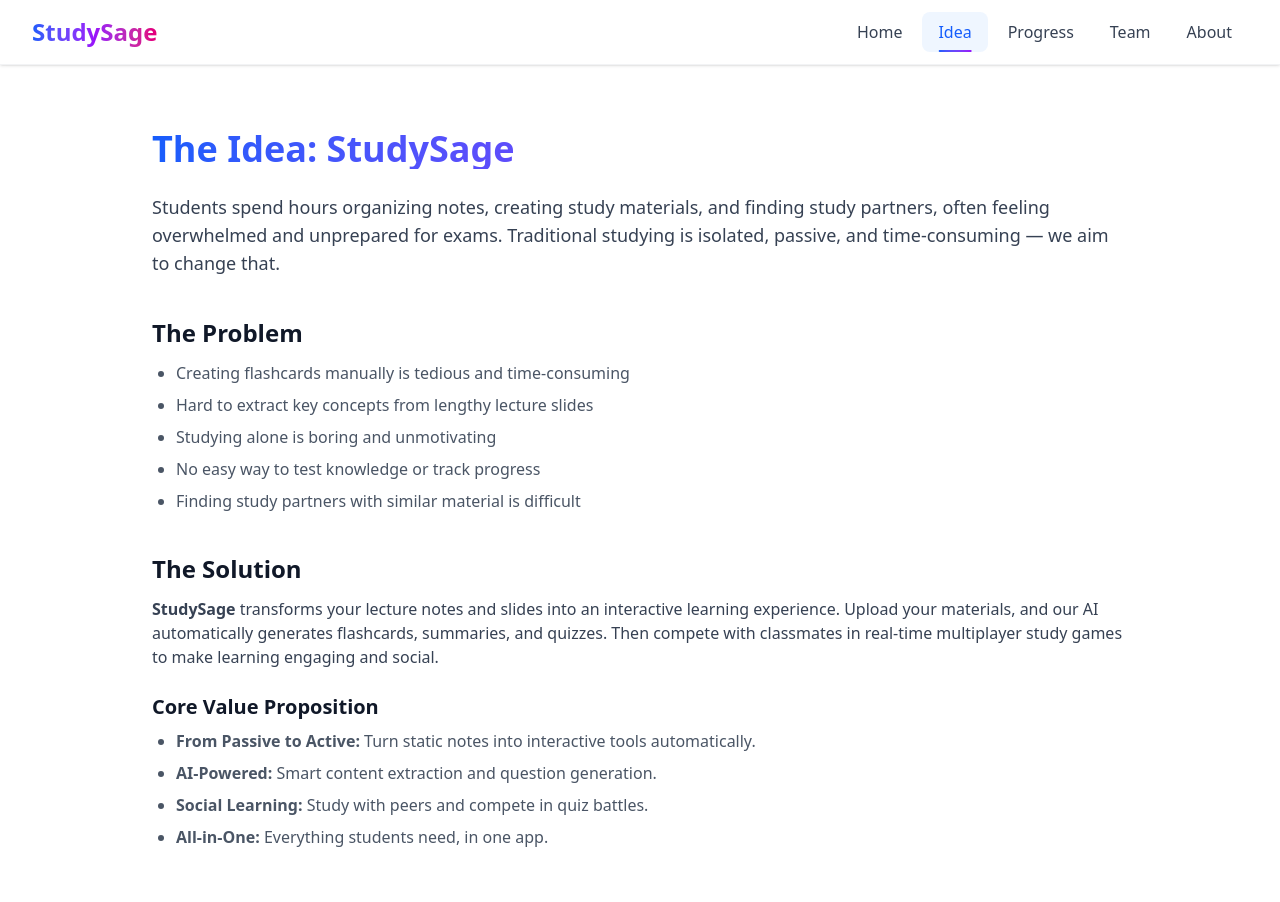
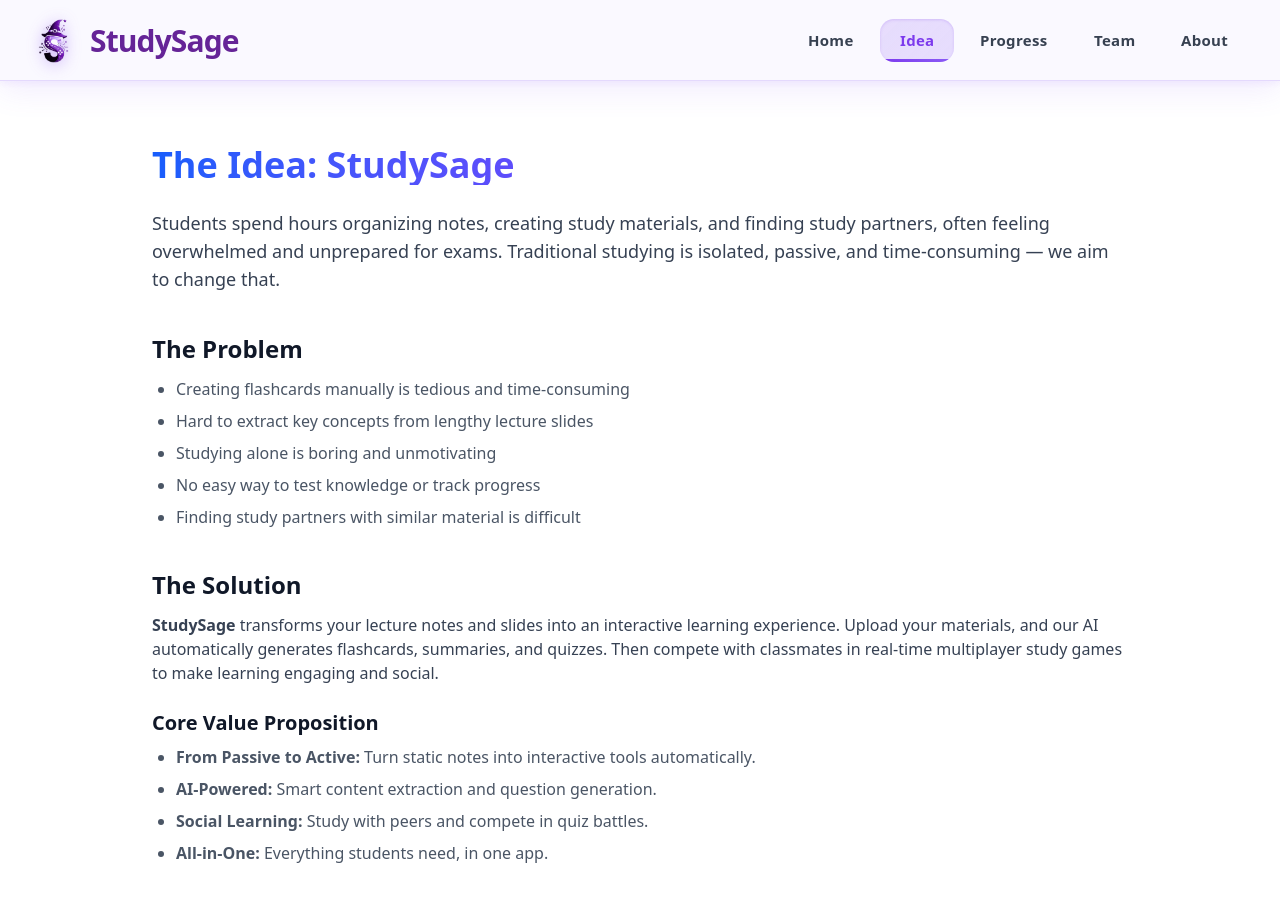
Before and after one commit to manavbansal1/StudySage-Website, a Next.js app: page /idea in a window 1280 px wide. Shown: the top 902 px of the page. Built offline with nearby package versions, Linux system fonts and the light colour scheme.

Commit message:
Updated the navbar for the theme

```diff
--- a/components/Navbar.tsx
+++ b/components/Navbar.tsx
@@ -1,7 +1,9 @@
 "use client";
 import Link from "next/link";
 import { usePathname } from "next/navigation";
-import { useState } from "react";
+import { useState, useEffect } from "react";
+import Image from "next/image";
+import "../styles/Navbar.css";
 
 const links = [
   { name: "Home", href: "/" },
@@ -11,38 +13,91 @@ const links = [
   { name: "About", href: "/about" },
 ];
 
+
+const LOGO_PATH: string | null = '/assets/logo.png';
+
 export default function Navbar() {
   const pathname = usePathname();
   const [isMobileMenuOpen, setIsMobileMenuOpen] = useState(false);
+  const [isScrolled, setIsScrolled] = useState(false);
+
+  // Handle scroll effect for enhanced shadow
+  useEffect(() => {
+    const handleScroll = () => {
+      setIsScrolled(window.scrollY > 20);
+    };
+
+    window.addEventListener("scroll", handleScroll);
+    return () => window.removeEventListener("scroll", handleScroll);
+  }, []);
+
+  // Close mobile menu when clicking outside
+  useEffect(() => {
+    const handleClickOutside = (event: MouseEvent) => {
+      const target = event.target as HTMLElement;
+      if (isMobileMenuOpen && !target.closest(".navbar-glass")) {
+        setIsMobileMenuOpen(false);
+      }
+    };
+
+    if (isMobileMenuOpen) {
+      document.addEventListener("click", handleClickOutside);
+    }
+
+    return () => document.removeEventListener("click", handleClickOutside);
+  }, [isMobileMenuOpen]);
+
+  // Prevent body scroll when mobile menu is open
+  useEffect(() => {
+    if (isMobileMenuOpen) {
+      document.body.style.overflow = "hidden";
+    } else {
+      document.body.style.overflow = "unset";
+    }
+
+    return () => {
+      document.body.style.overflow = "unset";
+    };
+  }, [isMobileMenuOpen]);
 
   return (
-    <nav className="sticky top-0 z-50 bg-white/95 dark:bg-slate-900/95 backdrop-blur-lg border-b border-gray-200/50 dark:border-gray-700/50 shadow-sm">
+    <nav
+      className={`navbar-glass sticky top-0 z-50 ${
+        isScrolled ? "scrolled has-shadow" : ""
+      }`}
+    >
       <div className="max-w-7xl mx-auto px-4 sm:px-6 lg:px-8">
-        <div className="flex justify-between items-center h-16">
-          {/* Logo */}
-          <Link
-            href="/"
-            className="text-2xl font-bold bg-gradient-to-r from-blue-600 via-purple-600 to-pink-600 dark:from-blue-400 dark:via-purple-400 dark:to-pink-400 bg-clip-text text-transparent hover:scale-105 transition-transform"
-          >
-            StudySage
+        <div className="flex justify-between items-center h-20">
+          {/* Logo Section */}
+          <Link href="/" className="logo-container" onClick={() => setIsMobileMenuOpen(false)}>
+            {LOGO_PATH && (
+              <div className="logo-image">
+                <Image
+                  src={LOGO_PATH}
+                  alt="StudySage Logo"
+                  width={44}
+                  height={44}
+                  className="object-contain"
+                  priority
+                />
+              </div>
+            )}
+            <span className="logo-text">StudySage</span>
           </Link>
 
           {/* Desktop Navigation */}
-          <div className="hidden md:flex items-center space-x-1">
+          <div className="hidden md:flex items-center space-x-1.5">
             {links.map((link) => (
               <Link
                 key={link.href}
                 href={link.href}
-                className={`relative px-4 py-2 rounded-lg font-medium transition-all duration-200 ${
+                className={`nav-link ${
                   pathname === link.href
-                    ? "text-blue-600 dark:text-blue-400 bg-blue-50 dark:bg-blue-900/30"
-                    : "text-gray-700 dark:text-gray-300 hover:text-blue-600 dark:hover:text-blue-400 hover:bg-gray-100 dark:hover:bg-gray-800/50"
+                    ? "nav-link-active"
+                    : "nav-link-inactive"
                 }`}
               >
                 {link.name}
-                {pathname === link.href && (
-                  <span className="absolute bottom-0 left-1/2 -translate-x-1/2 w-1/2 h-0.5 bg-gradient-to-r from-blue-600 to-purple-600 rounded-full" />
-                )}
               </Link>
             ))}
           </div>
@@ -50,45 +105,31 @@ export default function Navbar() {
           {/* Mobile Menu Button */}
           <button
             onClick={() => setIsMobileMenuOpen(!isMobileMenuOpen)}
-            className="md:hidden p-2 rounded-lg text-gray-700 dark:text-gray-300 hover:bg-gray-100 dark:hover:bg-gray-800 transition-colors"
-            aria-label="Toggle menu"
+            className={`md:hidden mobile-menu-btn ${
+              isMobileMenuOpen ? "open" : ""
+            }`}
+            aria-label="Toggle navigation menu"
+            aria-expanded={isMobileMenuOpen}
           >
-            <div className="relative w-6 h-6">
-              <span
-                className={`absolute left-0 top-1 w-6 h-0.5 bg-current transition-all duration-300 ${
-                  isMobileMenuOpen ? "rotate-45 translate-y-2" : ""
-                }`}
-              />
-              <span
-                className={`absolute left-0 top-1/2 -translate-y-1/2 w-6 h-0.5 bg-current transition-all duration-300 ${
-                  isMobileMenuOpen ? "opacity-0" : ""
-                }`}
-              />
-              <span
-                className={`absolute left-0 bottom-1 w-6 h-0.5 bg-current transition-all duration-300 ${
-                  isMobileMenuOpen ? "-rotate-45 -translate-y-2" : ""
-                }`}
-              />
-            </div>
+            <span className="hamburger-line hamburger-line-1" />
+            <span className="hamburger-line hamburger-line-2" />
+            <span className="hamburger-line hamburger-line-3" />
           </button>
         </div>
 
-        {/* Mobile Navigation */}
-        <div
-          className={`md:hidden overflow-hidden transition-all duration-300 ease-in-out ${
-            isMobileMenuOpen ? "max-h-96 opacity-100 pb-4" : "max-h-0 opacity-0"
-          }`}
-        >
-          <div className="space-y-1 pt-2">
+        {/* Mobile Navigation Dropdown */}
+        {isMobileMenuOpen && (
+          <div className="md:hidden mobile-nav-container">
+            <div className="mobile-nav-menu space-y-2">
               {links.map((link) => (
                 <Link
                   key={link.href}
                   href={link.href}
                   onClick={() => setIsMobileMenuOpen(false)}
-                className={`block px-4 py-3 rounded-lg font-medium transition-all duration-200 ${
+                  className={`mobile-nav-link ${
                     pathname === link.href
-                    ? "text-blue-600 dark:text-blue-400 bg-gradient-to-r from-blue-50 to-purple-50 dark:from-blue-900/30 dark:to-purple-900/30 border-l-4 border-blue-600 dark:border-blue-400"
-                    : "text-gray-700 dark:text-gray-300 hover:bg-gray-100 dark:hover:bg-gray-800/50 hover:translate-x-1"
+                      ? "mobile-nav-link-active"
+                      : "mobile-nav-link-inactive"
                   }`}
                 >
                   {link.name}
@@ -96,6 +137,7 @@ export default function Navbar() {
               ))}
             </div>
           </div>
+        )}
       </div>
     </nav>
   );
--- /dev/null
+++ b/styles/Navbar.css
@@ -0,0 +1,456 @@
+.navbar-glass {
+  background: rgba(248, 247, 255, 0.75);
+  backdrop-filter: blur(24px) saturate(180%);
+  -webkit-backdrop-filter: blur(24px) saturate(180%);
+  border-bottom: 1px solid rgba(139, 92, 246, 0.2);
+  box-shadow: 0 8px 32px rgba(139, 92, 246, 0.12),
+              0 2px 8px rgba(139, 92, 246, 0.08);
+  transition: all 0.3s cubic-bezier(0.4, 0, 0.2, 1);
+}
+
+.navbar-glass.scrolled {
+  box-shadow: 0 12px 40px rgba(139, 92, 246, 0.18),
+              0 4px 12px rgba(139, 92, 246, 0.12);
+}
+
+/* Dark Mode Navbar - Much Darker */
+.dark .navbar-glass {
+  background: rgba(15, 15, 20, 0.85);
+  border-bottom: 1px solid rgba(139, 92, 246, 0.3);
+  box-shadow: 0 8px 32px rgba(124, 58, 237, 0.25),
+              0 2px 8px rgba(124, 58, 237, 0.15);
+}
+
+.dark .navbar-glass.scrolled {
+  box-shadow: 0 12px 40px rgba(124, 58, 237, 0.35),
+              0 4px 12px rgba(124, 58, 237, 0.2);
+}
+
+/* Logo Container */
+.logo-container {
+  display: flex;
+  align-items: center;
+  gap: 0.875rem;
+  cursor: pointer;
+  transition: all 0.4s cubic-bezier(0.4, 0, 0.2, 1);
+  position: relative;
+}
+
+.logo-container:hover {
+  transform: translateY(-2px);
+}
+
+.logo-container::after {
+  content: '';
+  position: absolute;
+  bottom: -4px;
+  left: 0;
+  right: 0;
+  height: 2px;
+  background: linear-gradient(90deg,
+    #7c3aed 0%,
+    #8b5cf6 50%,
+    transparent 100%);
+  transform: scaleX(0);
+  transform-origin: left;
+  transition: transform 0.4s cubic-bezier(0.4, 0, 0.2, 1);
+  border-radius: 2px;
+}
+
+.logo-container:hover::after {
+  transform: scaleX(1);
+}
+
+/* Logo Image */
+.logo-image {
+  position: relative;
+  width: 2.75rem;
+  height: 2.75rem;
+  flex-shrink: 0;
+  filter: drop-shadow(0 2px 8px rgba(124, 58, 237, 0.4));
+  transition: all 0.3s cubic-bezier(0.4, 0, 0.2, 1);
+}
+
+.logo-container:hover .logo-image {
+  filter: drop-shadow(0 4px 12px rgba(124, 58, 237, 0.6));
+  transform: rotate(-5deg) scale(1.05);
+}
+
+/* Logo Text - Darker Purple Gradient */
+.logo-text {
+  font-size: 1.875rem;
+  font-weight: 800;
+  background: #652497;
+  background-size: 200% 100%;
+  -webkit-background-clip: text;
+  -webkit-text-fill-color: transparent;
+  background-clip: text;
+  letter-spacing: -0.03em;
+  animation: gradient-shift 8s ease infinite;
+}
+
+@keyframes gradient-shift {
+  0%, 100% {
+    background-position: 0% 50%;
+  }
+  50% {
+    background-position: 100% 50%;
+  }
+}
+
+.dark .logo-text {
+  background: linear-gradient(135deg,
+    #a78bfa 0%,
+    #c4b5fd 40%,
+    #ddd6fe 70%,
+    #a78bfa 100%);
+  background-size: 200% 100%;
+  -webkit-background-clip: text;
+  -webkit-text-fill-color: transparent;
+  background-clip: text;
+}
+
+/* Navigation Links - Darker Theme */
+.nav-link {
+  position: relative;
+  font-weight: 600;
+  font-size: 0.9375rem;
+  letter-spacing: 0.02em;
+  padding: 0.625rem 1.25rem;
+  border-radius: 0.875rem;
+  transition: all 0.3s cubic-bezier(0.4, 0, 0.2, 1);
+  overflow: hidden;
+}
+
+.nav-link::before {
+  content: '';
+  position: absolute;
+  bottom: 0;
+  left: 50%;
+  width: 0;
+  height: 2.5px;
+  background: linear-gradient(90deg, #7c3aed, #8b5cf6, #a78bfa);
+  transform: translateX(-50%);
+  transition: width 0.4s cubic-bezier(0.4, 0, 0.2, 1);
+  border-radius: 2px 2px 0 0;
+}
+
+.nav-link::after {
+  content: '';
+  position: absolute;
+  inset: 0;
+  background: radial-gradient(circle at center,
+    rgba(124, 58, 237, 0.12) 0%,
+    transparent 70%);
+  opacity: 0;
+  transition: opacity 0.3s ease;
+}
+
+.nav-link:hover::before {
+  width: 85%;
+}
+
+.nav-link:hover::after {
+  opacity: 1;
+}
+
+/* Active Navigation Link - Darker */
+.nav-link-active {
+  color: #7c3aed;
+  background: linear-gradient(135deg,
+    rgba(124, 58, 237, 0.15) 0%,
+    rgba(139, 92, 246, 0.18) 100%);
+  box-shadow: inset 0 1px 3px rgba(124, 58, 237, 0.2);
+}
+
+.dark .nav-link-active {
+  color: #a78bfa;
+  background: linear-gradient(135deg,
+    rgba(139, 92, 246, 0.25) 0%,
+    rgba(167, 139, 250, 0.15) 100%);
+  box-shadow: inset 0 1px 3px rgba(139, 92, 246, 0.3);
+}
+
+.nav-link-active::before {
+  width: 100%;
+  background: linear-gradient(90deg, #7c3aed, #8b5cf6);
+}
+
+/* Inactive Navigation Link - Darker */
+.nav-link-inactive {
+  color: #374151;
+}
+
+.dark .nav-link-inactive {
+  color: #9ca3af;
+}
+
+.nav-link-inactive:hover {
+  color: #7c3aed;
+  background: rgba(124, 58, 237, 0.08);
+}
+
+.dark .nav-link-inactive:hover {
+  color: #a78bfa;
+  background: rgba(139, 92, 246, 0.15);
+}
+
+/* Mobile Menu Button - Hidden on Desktop */
+.mobile-menu-btn {
+  position: relative;
+  width: 2.5rem;
+  height: 2.5rem;
+  border-radius: 0.75rem;
+  display: none; /* Hidden by default on desktop */
+  align-items: center;
+  justify-content: center;
+  transition: all 0.3s cubic-bezier(0.4, 0, 0.2, 1);
+  background: transparent;
+  border: 1px solid transparent;
+}
+
+/* Show only on mobile screens */
+@media (max-width: 768px) {
+  .mobile-menu-btn {
+    display: flex;
+  }
+}
+
+.mobile-menu-btn:hover {
+  background: rgba(124, 58, 237, 0.12);
+  border-color: rgba(124, 58, 237, 0.25);
+  transform: scale(1.05);
+}
+
+.mobile-menu-btn:active {
+  transform: scale(0.95);
+}
+
+.dark .mobile-menu-btn:hover {
+  background: rgba(139, 92, 246, 0.2);
+  border-color: rgba(139, 92, 246, 0.3);
+}
+
+/* Hamburger Icon - Darker Purple */
+.hamburger-line {
+  position: absolute;
+  width: 1.5rem;
+  height: 2.5px;
+  background: linear-gradient(90deg, #7c3aed, #8b5cf6);
+  transition: all 0.4s cubic-bezier(0.4, 0, 0.2, 1);
+  border-radius: 3px;
+  left: 50%;
+  transform: translateX(-50%);
+}
+
+.dark .hamburger-line {
+  background: linear-gradient(90deg, #a78bfa, #c4b5fd);
+}
+
+.hamburger-line-1 {
+  top: 0.5rem;
+}
+
+.hamburger-line-2 {
+  top: 50%;
+  transform: translate(-50%, -50%);
+}
+
+.hamburger-line-3 {
+  bottom: 0.5rem;
+}
+
+.mobile-menu-btn.open .hamburger-line-1 {
+  top: 50%;
+  transform: translate(-50%, -50%) rotate(45deg);
+}
+
+.mobile-menu-btn.open .hamburger-line-2 {
+  opacity: 0;
+  transform: translate(-50%, -50%) scale(0);
+}
+
+.mobile-menu-btn.open .hamburger-line-3 {
+  bottom: 50%;
+  transform: translate(-50%, 50%) rotate(-45deg);
+}
+
+/* Mobile Navigation Menu - Original Dropdown Style */
+.mobile-nav-container {
+  overflow: hidden;
+}
+
+.mobile-nav-menu {
+  animation: slideDown 0.4s cubic-bezier(0.4, 0, 0.2, 1);
+  padding-bottom: 1.5rem;
+  padding-top: 1rem;
+}
+
+@keyframes slideDown {
+  from {
+    opacity: 0;
+    transform: translateY(-20px);
+  }
+  to {
+    opacity: 1;
+    transform: translateY(0);
+  }
+}
+
+/* Mobile Navigation Link - Darker Theme */
+.mobile-nav-link {
+  position: relative;
+  display: block;
+  padding: 1rem 1.25rem;
+  margin-bottom: 0.5rem;
+  border-radius: 0.875rem;
+  font-weight: 600;
+  font-size: 1rem;
+  transition: all 0.3s cubic-bezier(0.4, 0, 0.2, 1);
+  overflow: hidden;
+}
+
+.mobile-nav-link::before {
+  content: '';
+  position: absolute;
+  left: 0;
+  top: 0;
+  bottom: 0;
+  width: 4px;
+  background: linear-gradient(180deg, #7c3aed, #8b5cf6, #a78bfa);
+  transform: scaleY(0);
+  transform-origin: top;
+  transition: transform 0.4s cubic-bezier(0.4, 0, 0.2, 1);
+  border-radius: 0 4px 4px 0;
+}
+
+.mobile-nav-link:hover {
+  transform: translateX(4px);
+}
+
+.mobile-nav-link:hover::before {
+  transform: scaleY(1);
+}
+
+/* Active Mobile Navigation Link - Darker */
+.mobile-nav-link-active {
+  color: #7c3aed;
+  background: linear-gradient(135deg,
+    rgba(124, 58, 237, 0.18) 0%,
+    rgba(139, 92, 246, 0.15) 100%);
+  border: 1px solid rgba(124, 58, 237, 0.3);
+}
+
+.dark .mobile-nav-link-active {
+  color: #a78bfa;
+  background: linear-gradient(135deg,
+    rgba(139, 92, 246, 0.25) 0%,
+    rgba(167, 139, 250, 0.18) 100%);
+  border: 1px solid rgba(139, 92, 246, 0.35);
+}
+
+.mobile-nav-link-active::before {
+  transform: scaleY(1);
+}
+
+/* Inactive Mobile Navigation Link - Darker */
+.mobile-nav-link-inactive {
+  color: #374151;
+  border: 1px solid transparent;
+}
+
+.dark .mobile-nav-link-inactive {
+  color: #9ca3af;
+}
+
+.mobile-nav-link-inactive:hover {
+  color: #7c3aed;
+  background: rgba(124, 58, 237, 0.1);
+  border-color: rgba(124, 58, 237, 0.2);
+}
+
+.dark .mobile-nav-link-inactive:hover {
+  color: #a78bfa;
+  background: rgba(139, 92, 246, 0.18);
+  border-color: rgba(139, 92, 246, 0.25);
+}
+
+/* Staggered Animation for Mobile Links */
+.mobile-nav-link {
+  animation: slideInLink 0.4s cubic-bezier(0.4, 0, 0.2, 1) backwards;
+}
+
+.mobile-nav-link:nth-child(1) { animation-delay: 0.05s; }
+.mobile-nav-link:nth-child(2) { animation-delay: 0.1s; }
+.mobile-nav-link:nth-child(3) { animation-delay: 0.15s; }
+.mobile-nav-link:nth-child(4) { animation-delay: 0.2s; }
+.mobile-nav-link:nth-child(5) { animation-delay: 0.25s; }
+
+@keyframes slideInLink {
+  from {
+    opacity: 0;
+    transform: translateY(-10px);
+  }
+  to {
+    opacity: 1;
+    transform: translateY(0);
+  }
+}
+
+/* Scroll Shadow Enhancement - Darker */
+.navbar-glass.has-shadow {
+  box-shadow: 0 10px 40px rgba(124, 58, 237, 0.2),
+              0 4px 16px rgba(124, 58, 237, 0.15),
+              0 1px 4px rgba(124, 58, 237, 0.12);
+}
+
+.dark .navbar-glass.has-shadow {
+  box-shadow: 0 10px 40px rgba(124, 58, 237, 0.4),
+              0 4px 16px rgba(124, 58, 237, 0.3),
+              0 1px 4px rgba(124, 58, 237, 0.2);
+}
+
+/* Responsive Adjustments */
+@media (max-width: 768px) {
+  .logo-text {
+    font-size: 1.5rem;
+  }
+
+  .logo-image {
+    width: 2.25rem;
+    height: 2.25rem;
+  }
+}
+
+@media (max-width: 480px) {
+  .logo-text {
+    font-size: 1.375rem;
+  }
+
+  .logo-image {
+    width: 2rem;
+    height: 2rem;
+  }
+}
+
+/* Performance Optimizations */
+.navbar-glass,
+.nav-link,
+.mobile-nav-link,
+.logo-container {
+  will-change: transform;
+}
+
+/* Accessibility */
+.nav-link:focus-visible,
+.mobile-menu-btn:focus-visible,
+.mobile-nav-link:focus-visible {
+  outline: 2px solid #7c3aed;
+  outline-offset: 2px;
+}
+
+.dark .nav-link:focus-visible,
+.dark .mobile-menu-btn:focus-visible,
+.dark .mobile-nav-link:focus-visible {
+  outline-color: #a78bfa;
+}
```
Also changed, not shown: public/assets/logo.png (added). Lines whose indentation alone changed are shown as unchanged.
